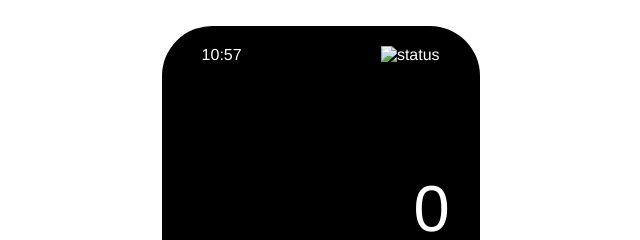
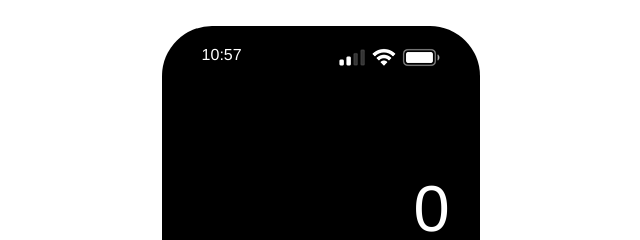
Before and after one commit to ndikintum/calculatorJs, a plain HTML site: page index.html in a window 1280 px wide. Shown: the top 240 px of the page, 312-952 px from the left. Drawn offline with Linux system fonts and the light colour scheme; the site is published under a folder, as on GitHub Pages, so addresses that start at the root find nothing.

Commit message:
correcting linteres js css

```diff
--- a/index.html
+++ b/index.html
@@ -13,7 +13,7 @@
         <span class="hour"></span>:<span class="minute"></span>
       </div>
       <div class="status">
-        <img src="/assets/images/status.png" alt="status">
+        <img src="./assets/images/status.png" alt="status">
       </div>
     </div>
     <div class="display">0</div>
```
